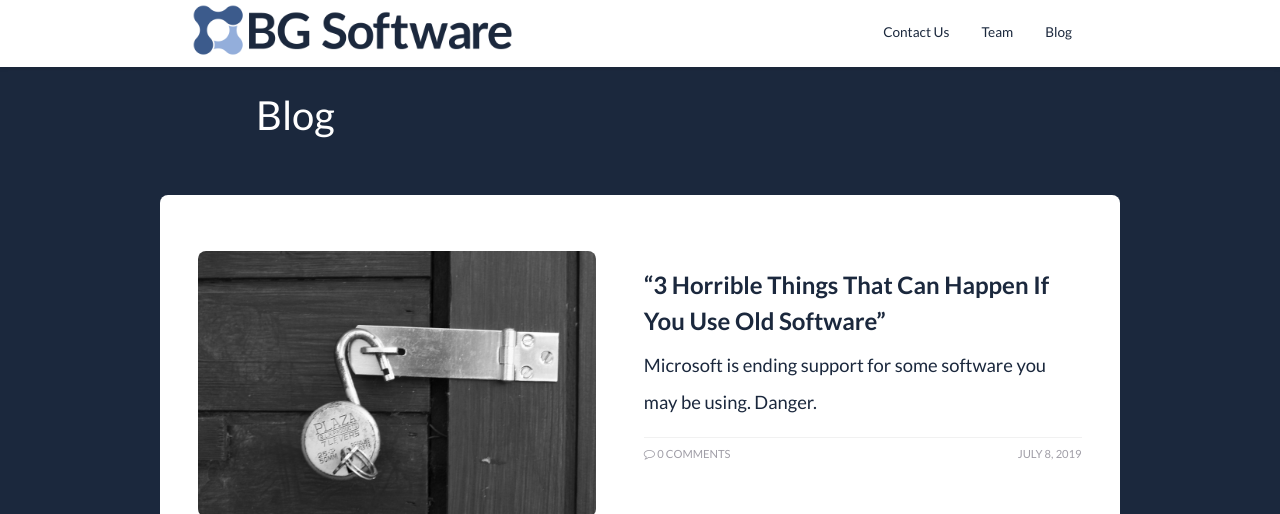
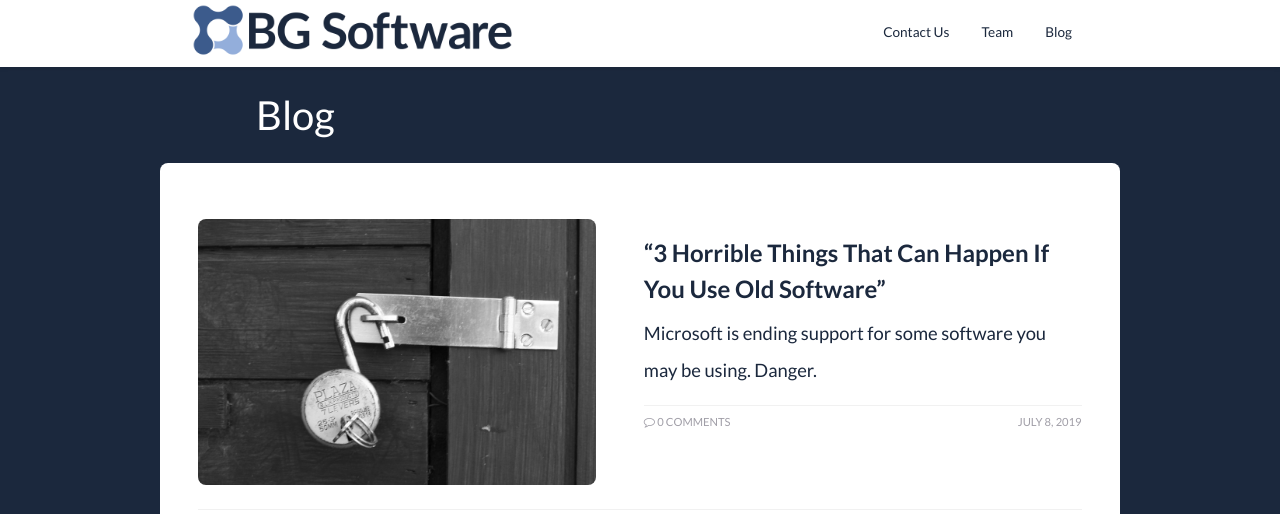
Before and after one commit to bgsoftware/company-site, a Jekyll site: the page built from blog.html, in a window 1280 px wide. Shown: the top 514 px of the page. Built offline with Jekyll 4.4.1, drawn with Linux system fonts in a browser that asks for light colours; comment, search, counter and statistics services are not loaded; grey boxes are pictures that could not be loaded.

Commit message:
Remove blog-library__container padding top

```diff
--- a/_sass/components/_blog-library.scss
+++ b/_sass/components/_blog-library.scss
@@ -35,5 +35,4 @@
     border-radius: 0.5rem;
   }
 
-  .blog-library__container { padding-top: 2rem; }
 }
```
